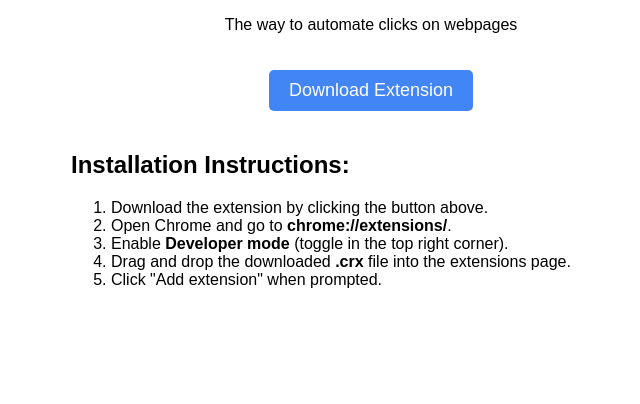
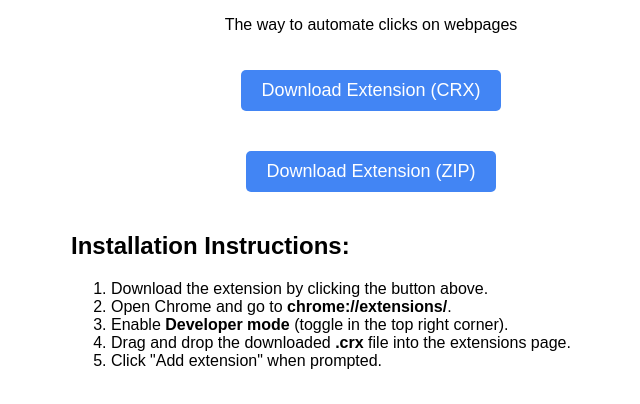
Before and after one commit to ManuelWestermeier/auto-click, a browser extension: page index.html in a window 1280 px wide. Shown: the part 266-670 px from the top of the page, without its empty margins (269-909 px from the left). Drawn offline with Linux system fonts and the light colour scheme.

Commit message:
Update index.html

```diff
--- a/index.html
+++ b/index.html
@@ -42,7 +42,9 @@
         <img class="logo" src="icons/logo.jpeg" alt="Auto.Click Logo">
         <h1>Auto.Click</h1>
         <p>The way to automate clicks on webpages</p>
-        <a class="download-btn" href="auto-click-ext.crx" download>Download Extension</a>
+        <a class="download-btn" href="https://manuelwestermeier.github.io/auto-click/auto-click-ext.crx" download>Download Extension (CRX)</a>
+        <br>
+        <a class="download-btn" href="https://github.com/ManuelWestermeier/auto-click/archive/refs/heads/main.zip" download>Download Extension (ZIP)</a>
         <div class="instructions">
             <h2>Installation Instructions:</h2>
             <ol>
```
